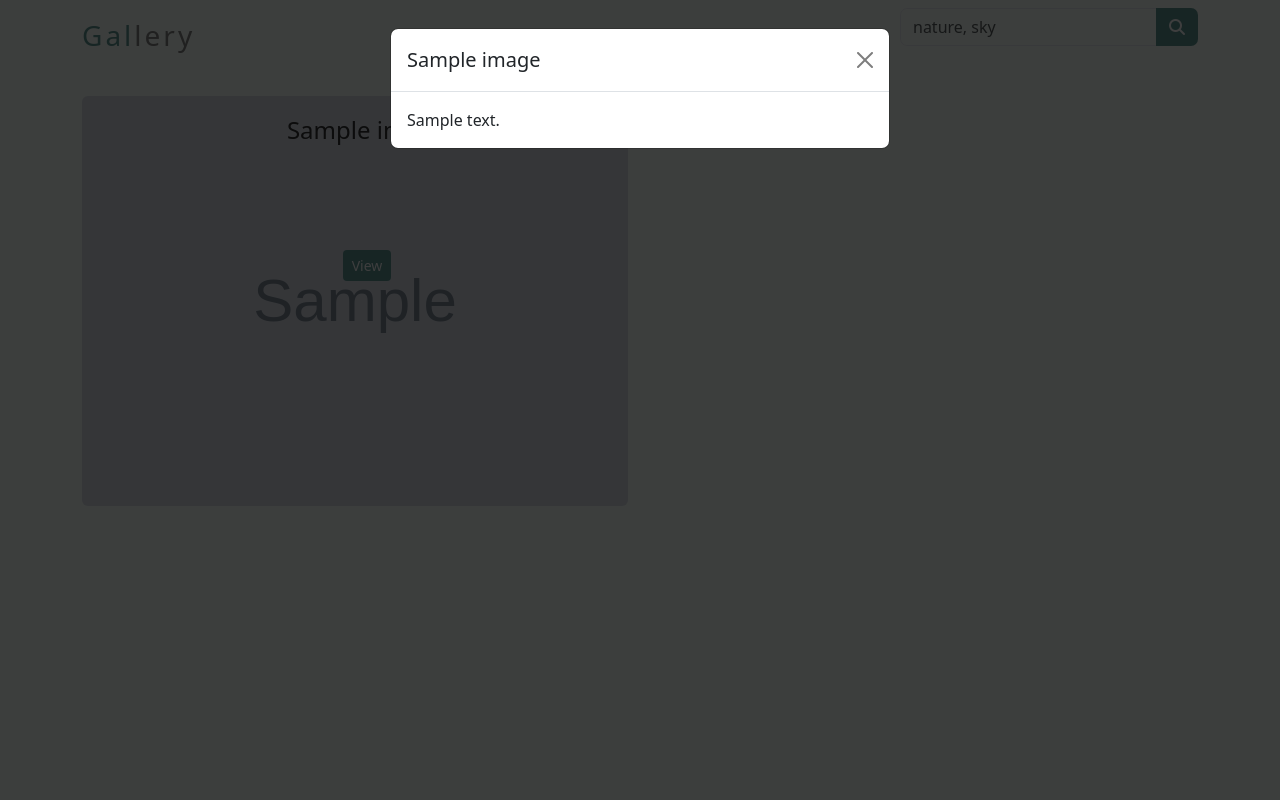
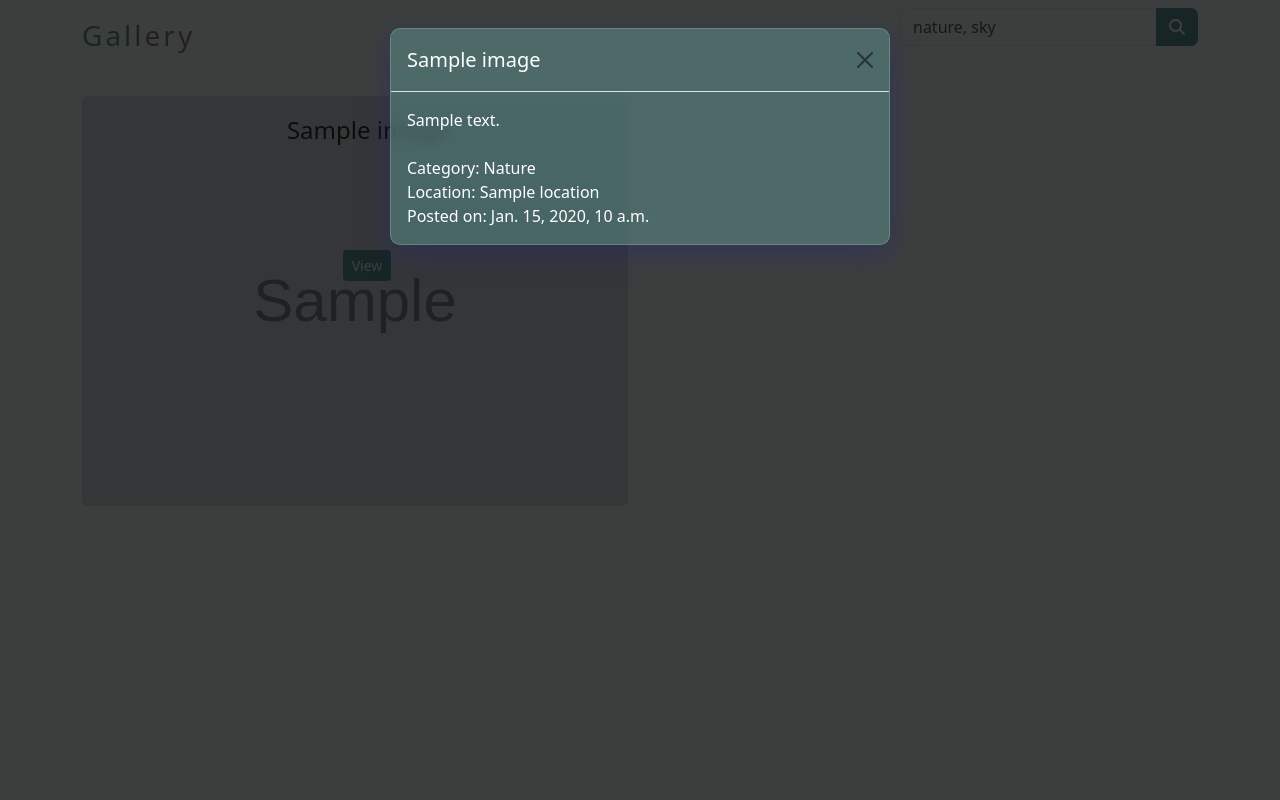
Before and after one commit to Edu58/Django-Gallery, a Django app: page / in a window 1280 px wide, after a click on "View". Run offline with Django 4.2, Linux system fonts and the light colour scheme; tables that the repository leaves empty hold one stand-in row (values such as "Sample post"); grey boxes marked "Sample" are stand-in pictures; some libraries are stand-ins or nearby versions.

Commit message:
style: changes modal bg color

```diff
--- a/static/index.css
+++ b/static/index.css
@@ -19,3 +19,13 @@ img.blur {
     background-color: #5e9693;
     margin-top: 15%;
 }
+
+.modal .modal-content {
+    background: rgba( 94, 150, 147, 0.5 );
+box-shadow: 0 8px 32px 0 rgba( 31, 38, 135, 0.37 );
+backdrop-filter: blur( 6px );
+-webkit-backdrop-filter: blur( 6px );
+border-radius: 10px;
+border: 1px solid rgba( 255, 255, 255, 0.18 );
+color: #FFF;
+}
--- a/templates/index.html
+++ b/templates/index.html
@@ -37,6 +37,12 @@
                 </div>
                 <div class="modal-body">
                     {{ image.description }}
+
+                    <div class="mt-4">
+                        Category: {{ image.category.name }} <br>
+                        Location: {{ image.location.name }} <br>
+                        Posted on: {{ image.posted_on }}
+                    </div>
                 </div>
             </div>
         </div>
```
